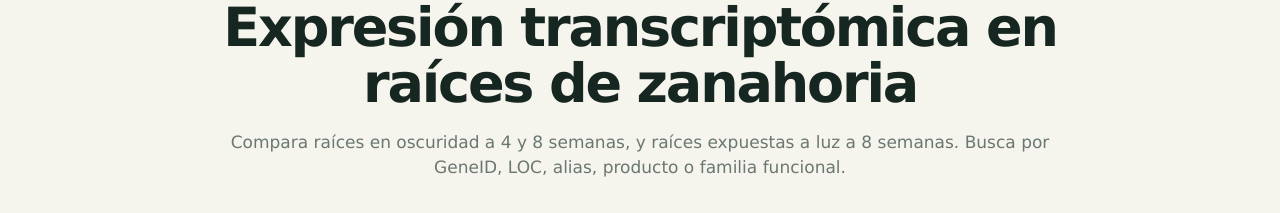
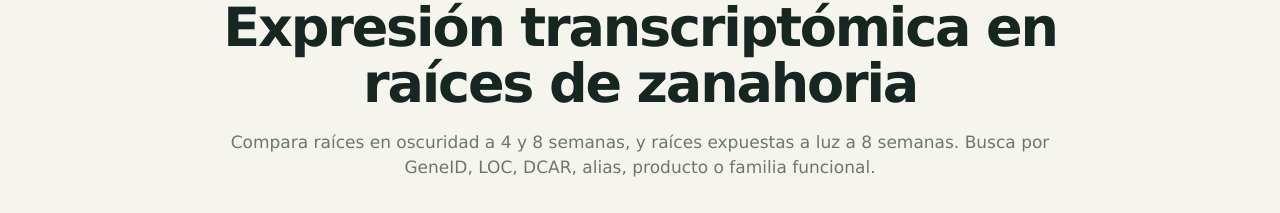
Before and after one commit to SamuelParraA/Carrot-consultant, a plain HTML site: page web/index.html in a window 1280 px wide. Shown: the part 151-364 px from the top of the page. Drawn offline with Linux system fonts and the light colour scheme; no server answers.

Commit message:
Mention DCAR identifiers in search help

```diff
--- a/web/index.html
+++ b/web/index.html
@@ -11,7 +11,7 @@
     <section class="hero">
       <p class="eyebrow">PLATAFORMA DE EXPLORACIÓN TRANSCRIPTÓMICA</p>
       <h1>Expresión transcriptómica en raíces de zanahoria</h1>
-      <p class="subtitle">Compara raíces en oscuridad a 4 y 8 semanas, y raíces expuestas a luz a 8 semanas. Busca por GeneID, LOC, alias, producto o familia funcional.</p>
+      <p class="subtitle">Compara raíces en oscuridad a 4 y 8 semanas, y raíces expuestas a luz a 8 semanas. Busca por GeneID, LOC, DCAR, alias, producto o familia funcional.</p>
       <label class="experiment-picker">Experimento <select id="experiment"></select></label>
       <div class="search"><span>⌕</span><input id="query" autofocus placeholder="LOC108192833, DXS, phytoene synthase" autocomplete="off"><button id="search-button">Buscar</button></div>
       <div id="results" class="results hidden"></div><p id="not-found" class="warning hidden"></p>
```
